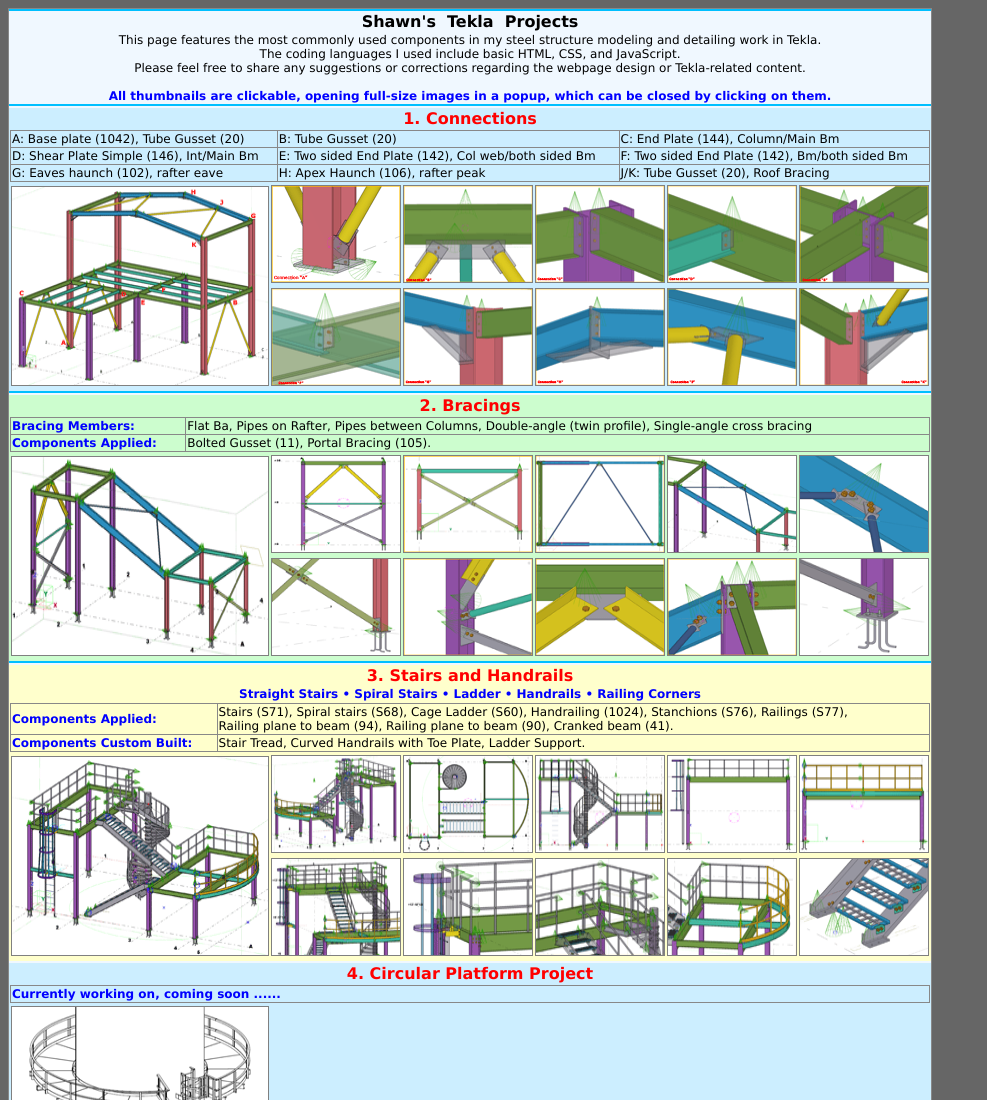
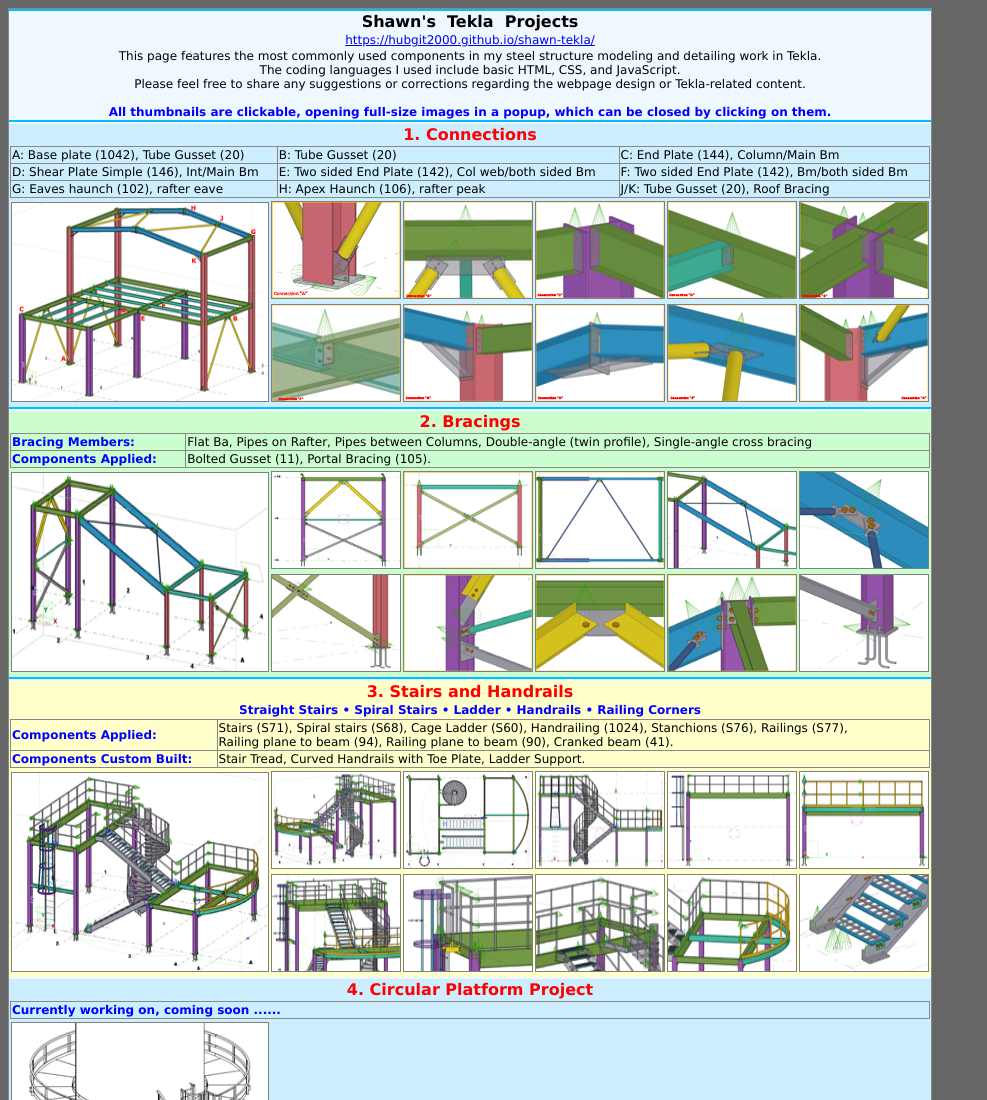
Before and after one commit to HubGit2000/shawn-tekla, a plain HTML site: page index.html in a window 1280 px wide. Shown: the top 1100 px of the page, without its empty margins (0-987 px from the left). Drawn offline with Linux system fonts and the light colour scheme.

Commit message:
Add files via upload

```diff
--- a/index.html
+++ b/index.html
@@ -10,6 +10,7 @@
     <table class="tableCss" border="0">
         <tr><td colspan="5" class="breakCss"></td></tr>
         <tr><td colspan="5" align="center" class="listCss"><b>Shawn's &nbsp;Tekla &nbsp;Projects</b></td></tr>
+        <tr><td colspan="5" align="center"><a href="https://hubgit2000.github.io/shawn-tekla/"><span class="blue">https://hubgit2000.github.io/shawn-tekla/</span></a></td></tr>
         <tr><td colspan="5" align="center">
             This page features the most commonly used components in my steel structure modeling and detailing work in Tekla.<br>
             The coding languages I used include basic HTML, CSS, and JavaScript.<br>
```
